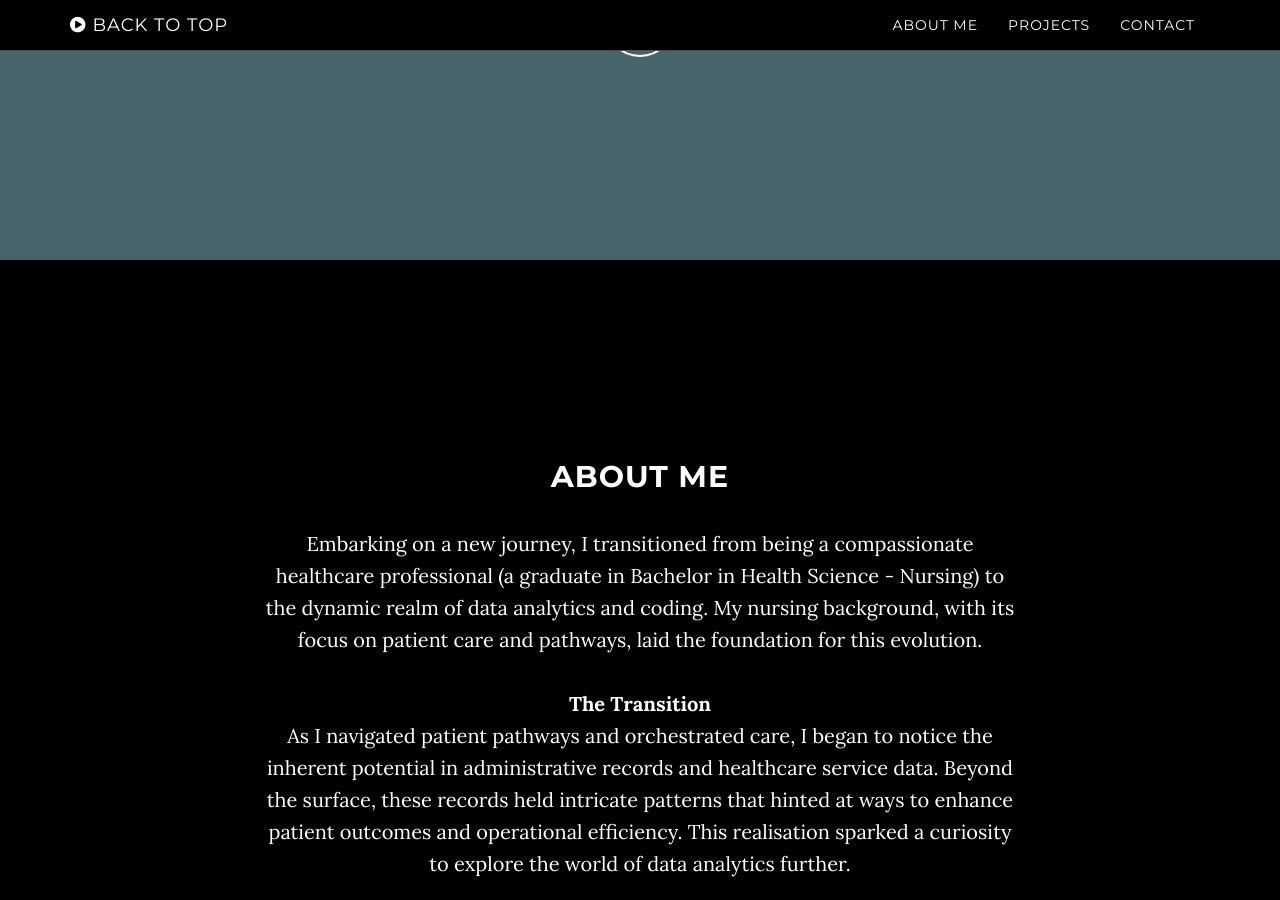
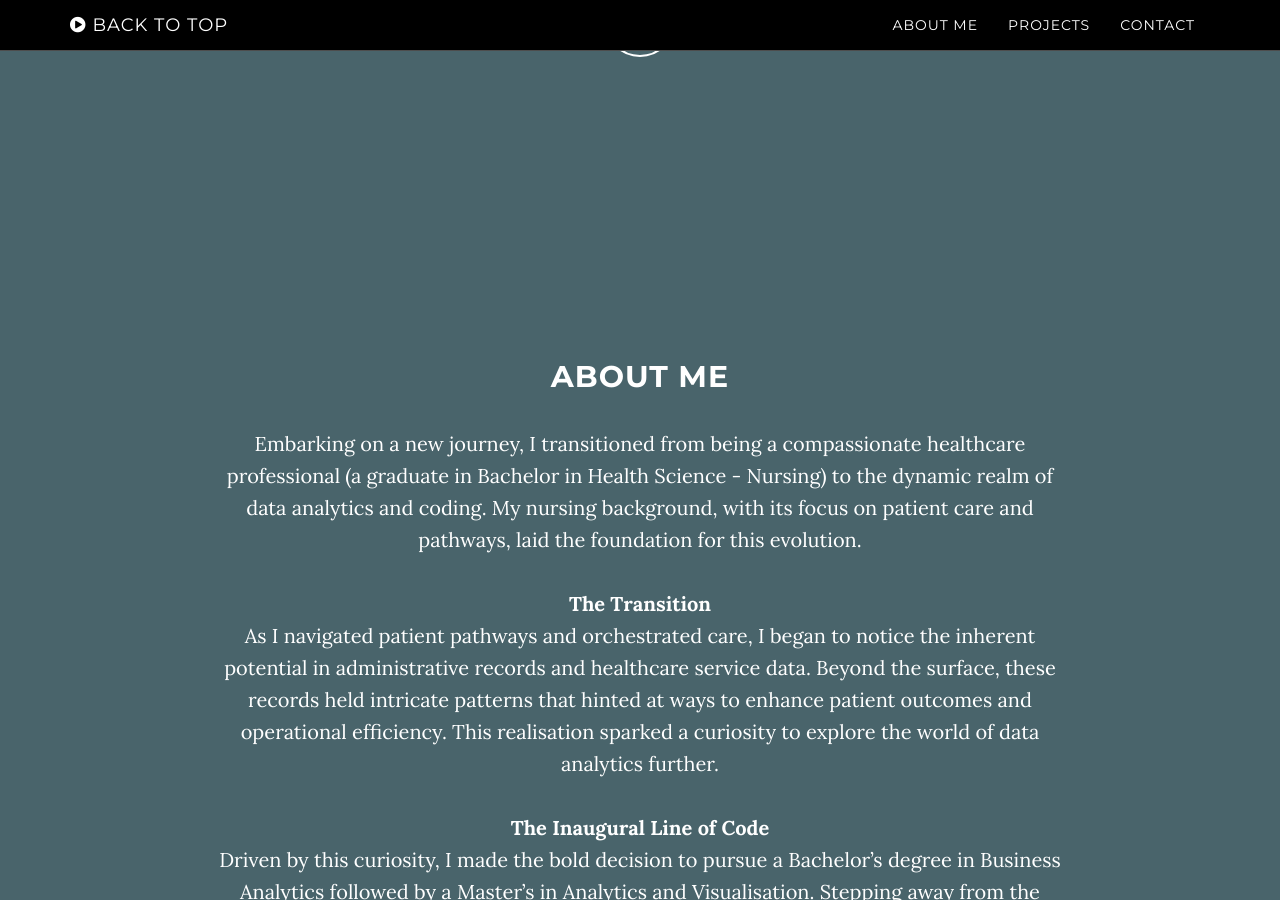
Before and after one commit to Md-Khid/Md-Khid, a Jekyll site: the page built from index.html, in a window 1280 px wide and 900 px high, scrolled down 640 px. Built offline with Jekyll 4.4.1, drawn with Linux system fonts in a browser that asks for light colours.

Commit message:
Update about.html

```diff
--- a/_includes/about.html
+++ b/_includes/about.html
@@ -5,7 +5,7 @@
     <meta http-equiv="content-type" content="text/html; charset=windows-1252">
   </head>
   <body>
-    <section id="about" class="container content-section text-center">
+    <section id="about" class="download-section content-section text-center">
       <div class="row">
         <div class="col-lg-8 col-lg-offset-2">
           <h2>About Me </h2>
```
